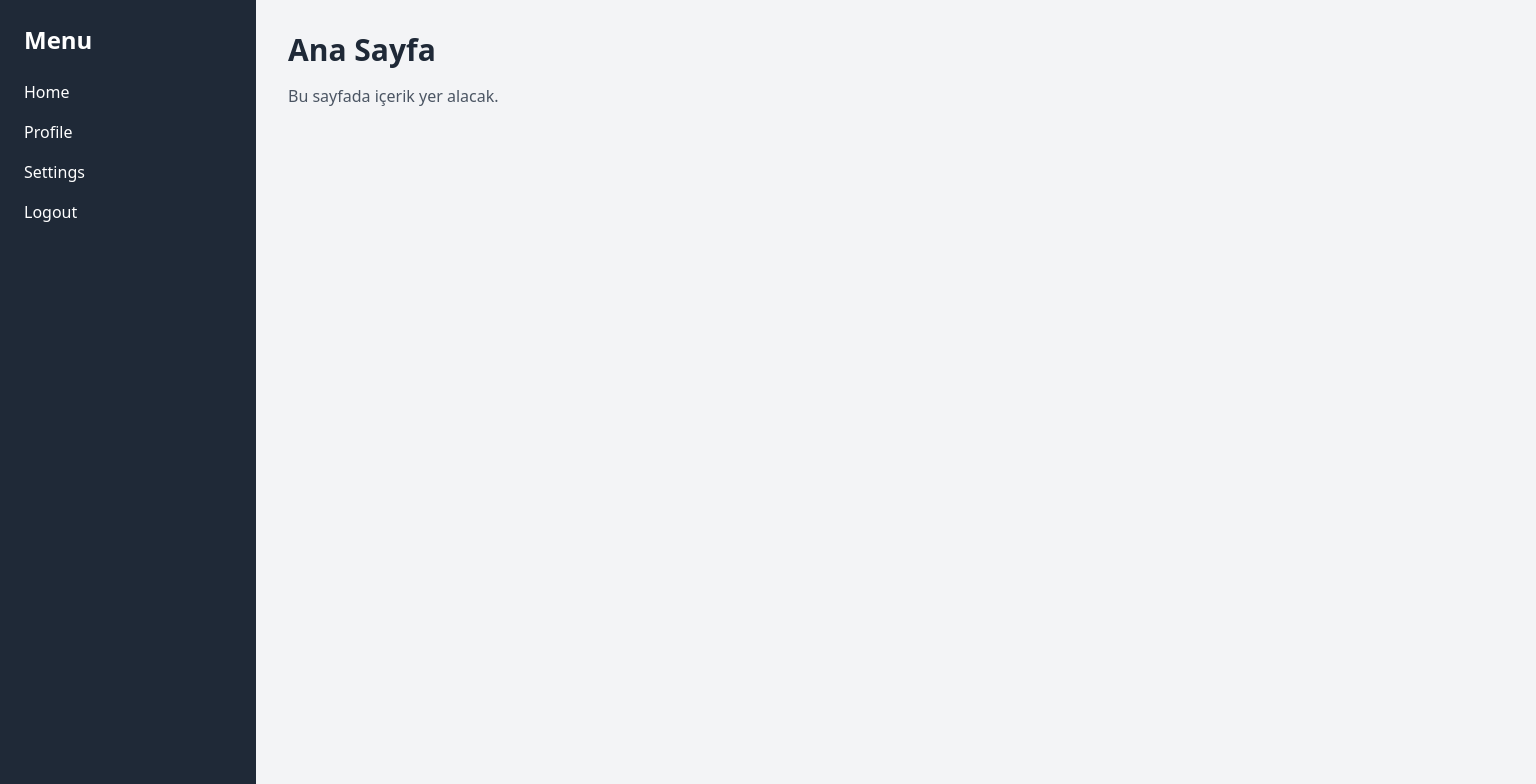
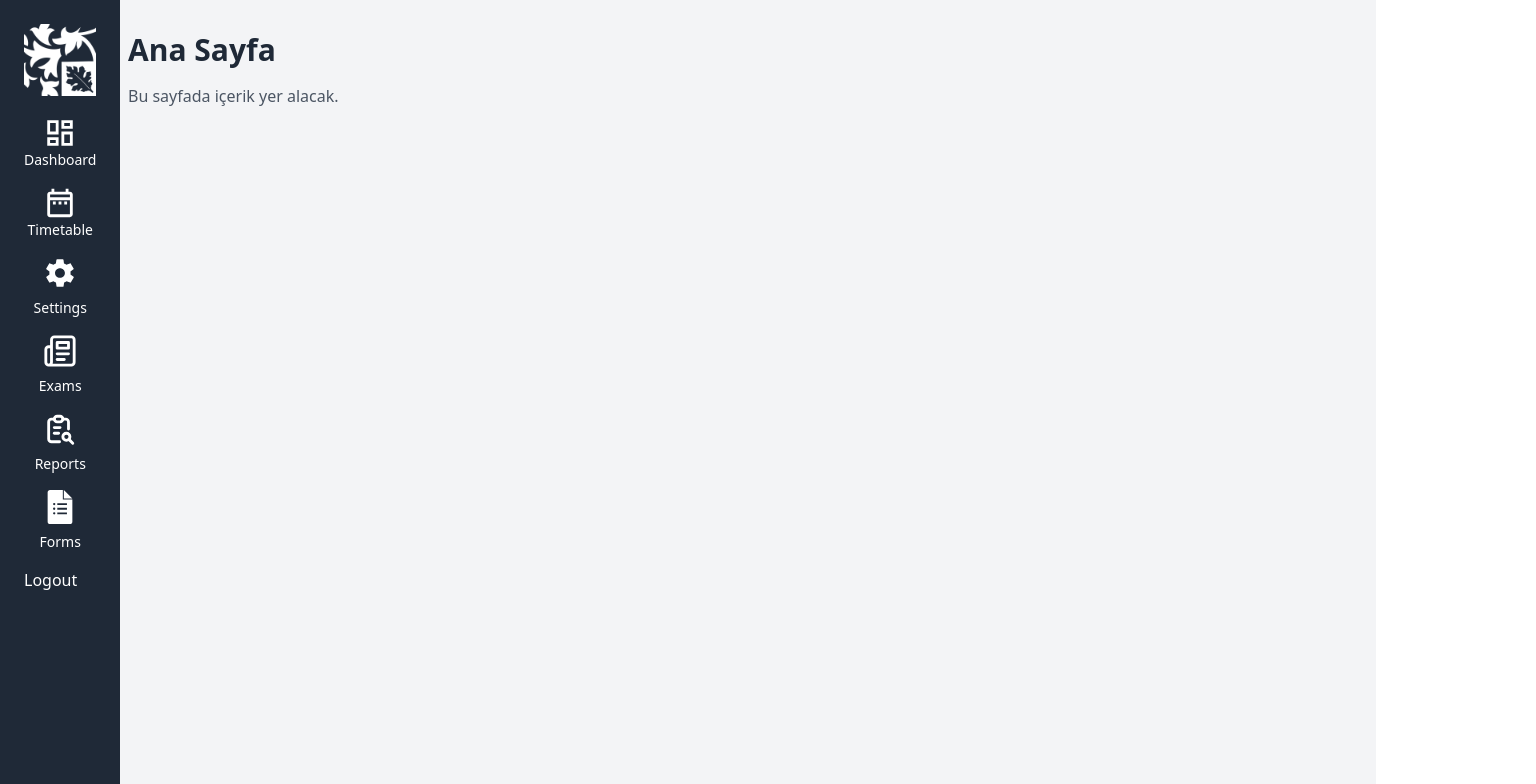
Before and after one commit to ertugakmann/BrockPortal, a Next.js app: page /student in a window 1280 px wide. Shown: the top 784 px of the page, 1536 px wide, since content can reach past the window. Built offline with nearby package versions, Linux system fonts and the light colour scheme.

Commit message:
The changes have been made in the sidebar.

```diff
--- a/app/student/layout.jsx
+++ b/app/student/layout.jsx
@@ -1,6 +1,17 @@
 "use client";
 
+import Image from "next/image";
 import { useState } from "react";
+
+// Images and Icons
+import BrockCrest from "@/public/assets/BrockCrest.png";
+import { IoMenu } from "react-icons/io5";
+import { MdOutlineDashboard } from "react-icons/md";
+import { MdOutlineDateRange } from "react-icons/md";
+import { IoMdSettings } from "react-icons/io";
+import { LuNewspaper } from "react-icons/lu";
+import { TbReportSearch } from "react-icons/tb";
+import { SiGoogleforms } from "react-icons/si";
 
 export default function RootLayout({ children }) {
     const [isSidebarOpen, setIsSidebarOpen] = useState(false);
@@ -8,19 +19,13 @@ export default function RootLayout({ children }) {
     return (
         <div>
             <div className="flex flex-col min-h-screen">
-                {/* Mobil Üst Bar */}
+                {/* Mobile Top Bar */}
                 <div className="sm:hidden bg-gray-800 text-white p-4 flex justify-between items-center">
                     <button
                         onClick={() => setIsSidebarOpen(!isSidebarOpen)}
                         className="text-lg font-bold"
                     >
-                        Menu
-                    </button>
-                    <button
-                        onClick={() => setIsSidebarOpen(!isSidebarOpen)}
-                        className="text-white"
-                    >
-                        {isSidebarOpen ? "Close" : "Open"}
+                        <IoMenu />
                     </button>
                 </div>
 
@@ -28,33 +33,76 @@ export default function RootLayout({ children }) {
                 <aside
                     className={`${
                         isSidebarOpen ? "translate-x-0" : "-translate-x-full"
-                    } fixed sm:translate-x-0 w-64 h-screen bg-gray-800 text-white transform transition-transform duration-300 ease-in-out z-50`}
+                    } fixed sm:translate-x-0 w-30 h-screen bg-gray-800 text-white transform transition-transform duration-300 ease-in-out z-50`}
                 >
                     <div className="p-6">
-                        <h2 className="text-2xl font-bold mb-6">Menu</h2>
+                        <Image
+                            src={BrockCrest}
+                            width={72}
+                            height={72}
+                            alt="brock-crest"
+                        />
                         <ul>
+                            <li className="mb-4 mt-5">
+                                <div className="flex justify-center">
+                                    <a
+                                        href="#"
+                                        className="text-white hover:underline flex justify-center items-center flex-col"
+                                    >
+                                        <MdOutlineDashboard size={"34px"} />
+                                        <span className="text-sm">
+                                            Dashboard
+                                        </span>
+                                    </a>
+                                </div>
+                            </li>
                             <li className="mb-4">
                                 <a
                                     href="#"
-                                    className="text-white hover:underline"
+                                    className="text-white hover:underline flex flex-col items-center"
                                 >
-                                    Home
+                                    <MdOutlineDateRange size={"34px"} />
+                                    <span className="text-sm">Timetable</span>
                                 </a>
                             </li>
                             <li className="mb-4">
                                 <a
                                     href="#"
-                                    className="text-white hover:underline"
+                                    className="text-white hover:underline flex flex-col items-center"
                                 >
-                                    Profile
+                                    <IoMdSettings size={"34px"} />
+                                    <span className="text-sm mt-2">
+                                        Settings
+                                    </span>
                                 </a>
                             </li>
                             <li className="mb-4">
                                 <a
                                     href="#"
-                                    className="text-white hover:underline"
+                                    className="text-white hover:underline flex flex-col items-center"
                                 >
-                                    Settings
+                                    <LuNewspaper size={"34px"} />
+                                    <span className="text-sm mt-2">Exams</span>
+                                </a>
+                            </li>
+                            <li className="mb-4">
+                                <a
+                                    href="#"
+                                    className="text-white hover:underline flex flex-col items-center"
+                                >
+                                    <TbReportSearch size={"34px"} />
+                                    <span className="text-sm mt-2">
+                                        Reports
+                                    </span>
+                                </a>
+                            </li>
+                            <li className="mb-4">
+                                <a
+                                    href="#"
+                                    className="text-white hover:underline flex flex-col items-center"
+                                >
+                                    <SiGoogleforms size={"34px"} />
+                                    <span className="text-sm mt-2">Forms</span>
                                 </a>
                             </li>
                             <li className="mb-4">
@@ -70,11 +118,11 @@ export default function RootLayout({ children }) {
                 </aside>
 
                 {/* Content */}
-                <main className="sm:ml-64 p-8 w-full bg-gray-100 flex-grow">
+                <main className="sm:ml-24 p-8 w-full bg-gray-100 flex-grow">
                     {children}
                 </main>
 
-                {/* Sidebar açıkken tıklama ile kapatma */}
+                {/* Sidebar open & close */}
                 {isSidebarOpen && (
                     <div
                         className="fixed inset-0 bg-black opacity-50 z-40 sm:hidden"
--- a/components/Login.jsx
+++ b/components/Login.jsx
@@ -6,7 +6,7 @@ import Link from "next/link";
 
 const Login = () => {
     return (
-        <div className="bg-gray-300 w-[100%] h-[100vh] flex justify-between">
+        <div className="bg-white w-[100%] h-[100vh] flex justify-between">
             <div className="ml-2 sm:ml-12 mt-48">
                 <h1 className="text-5xl font-extrabold leading-[1.15] text-brock-blue md:text-6xl ">
                     Brockenhurst College
```
Also changed, not shown: public/assets/BrockCrest.png (added).
